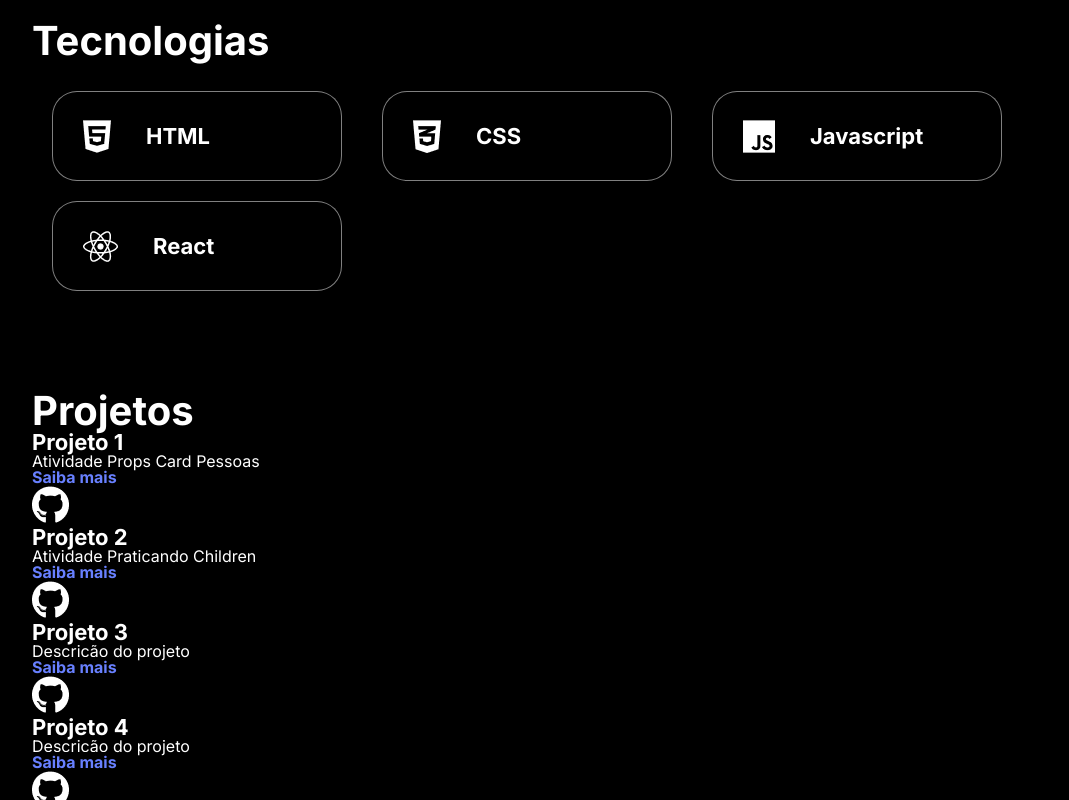
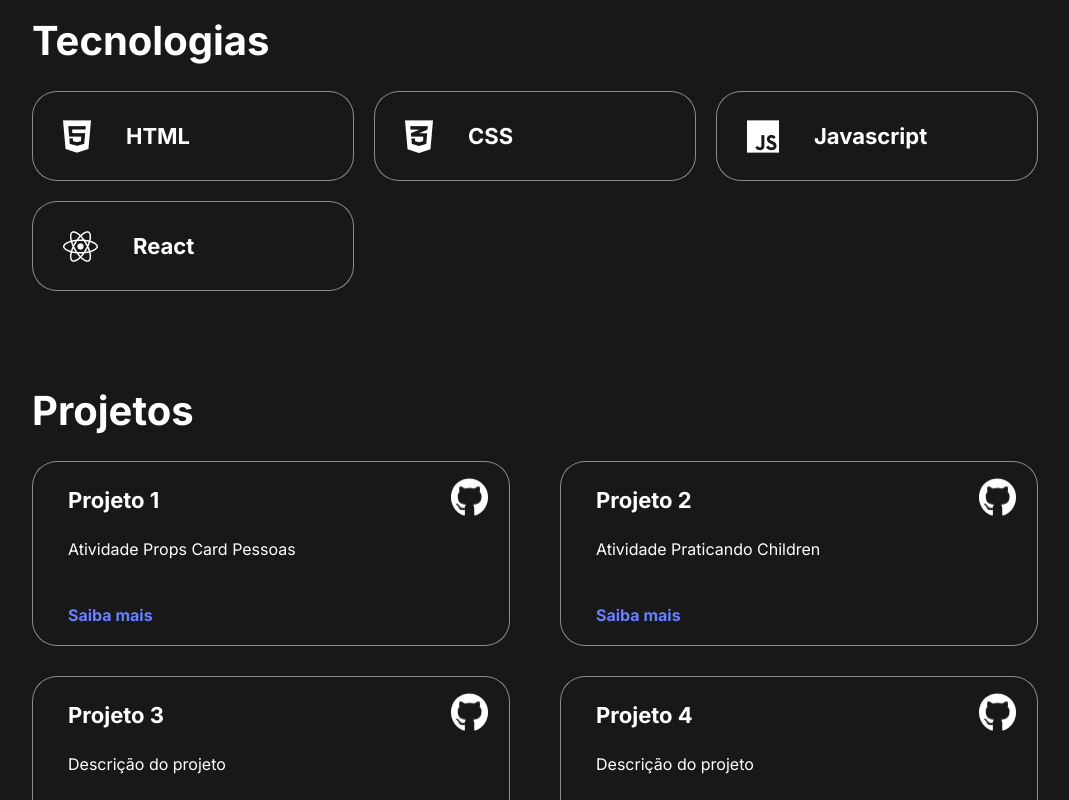
Before and after one commit to Kenzie-Academy-Brasil-Developers/entrega-portfolio-template-YannGSB, a React (Vite) app: page / in a window 1280 px wide. Shown: the part 780-1580 px from the top of the page, without its empty margins (104-1173 px from the left). Built offline with nearby package versions, Linux system fonts and the light colour scheme.

Commit message:
fix: projects session style fix

```diff
--- a/src/components/ProjectsSection/ProjectCard/index.jsx
+++ b/src/components/ProjectsSection/ProjectCard/index.jsx
@@ -1,11 +1,12 @@
 import gitHubIcon from "../../../assets/git-icon.png";
+import styles from "./style.module.css"
 
 export const ProjectCard = ({ name, description }) => {
   return (
     <>
-      <div>
+      <div className={styles.listItemContainer}>
         <h3 className="title3">{name}</h3>
-        <p className="paragraph">{description}</p>
+        <p className={`paragraph ${styles.itemParagraph}`}>{description}</p>
         <a className="link" href="#">
           Saiba mais
         </a>
--- a/src/components/ProjectsSection/ProjectCard/style.module.css
+++ b/src/components/ProjectsSection/ProjectCard/style.module.css
@@ -0,0 +1,9 @@
+.listItemContainer {
+  margin-left: 35px;
+  margin-top: 27px;
+}
+
+.itemParagraph {
+  margin-top: 30px;
+  margin-bottom: 50px;
+}
--- a/src/components/ProjectsSection/index.jsx
+++ b/src/components/ProjectsSection/index.jsx
@@ -1,14 +1,15 @@
 import { ProjectCard } from "./ProjectCard";
 import { projects } from "../../data/projects";
+import styles from "./style.module.css";
 
 export const ProjectSection = () => {
   return (
     <section>
       <h2 className="title2">Projetos</h2>
-      <ul>
+      <ul className={styles.listContainer}>
         {projects.map((project) => {
           return (
-            <li>
+            <li className={styles.listItem}>
               <ProjectCard
                 description={project.description}
                 name={project.name}
--- a/src/components/ProjectsSection/style.module.css
+++ b/src/components/ProjectsSection/style.module.css
@@ -0,0 +1,28 @@
+.listContainer {
+  margin-top: 30px;
+  margin-bottom: 65px;
+  gap: 30px 50px;
+
+  display: flex;
+  flex-wrap: wrap;
+}
+
+.listItem {
+  width: 476px;
+  height: 183px;
+  border-radius: 25px;
+  border: 1px solid rgba(255, 255, 255, 0.5);
+
+  display: flex;
+  flex-direction: row;
+  position: relative;
+}
+
+.listItem > img {
+  width: 37px;
+  height: 38px;
+  right: 1.3125rem;
+  top: 1rem;
+
+  position: absolute;
+}
--- a/src/components/TechSection/style.module.css
+++ b/src/components/TechSection/style.module.css
@@ -11,9 +11,8 @@
   display: flex;
   align-items: center;
 
-  width: 18rem;
+  width: 20rem;
   height: 5.5rem;
-  margin-left: 20px;
   border-radius: 25px;
   border: 1px solid rgba(255, 255, 255, 0.5);
 }
--- a/src/styles/buttons.css
+++ b/src/styles/buttons.css
@@ -21,7 +21,7 @@
 
 .navButton {
   color: var(--color-white);
-  background-color: var(--color-black);
+  background-color: var(--background);
 
   border: none;
 
--- a/src/styles/global.css
+++ b/src/styles/global.css
@@ -5,9 +5,11 @@
   --color-black: #000000;
   --color-white: #ffffff;
 
+  --background: #181818;
+
   --font-primary: "Inter", sans-serif;
 }
 
 * {
-  background-color: var(--color-black);
+  background-color: var(--background)
 }
```
